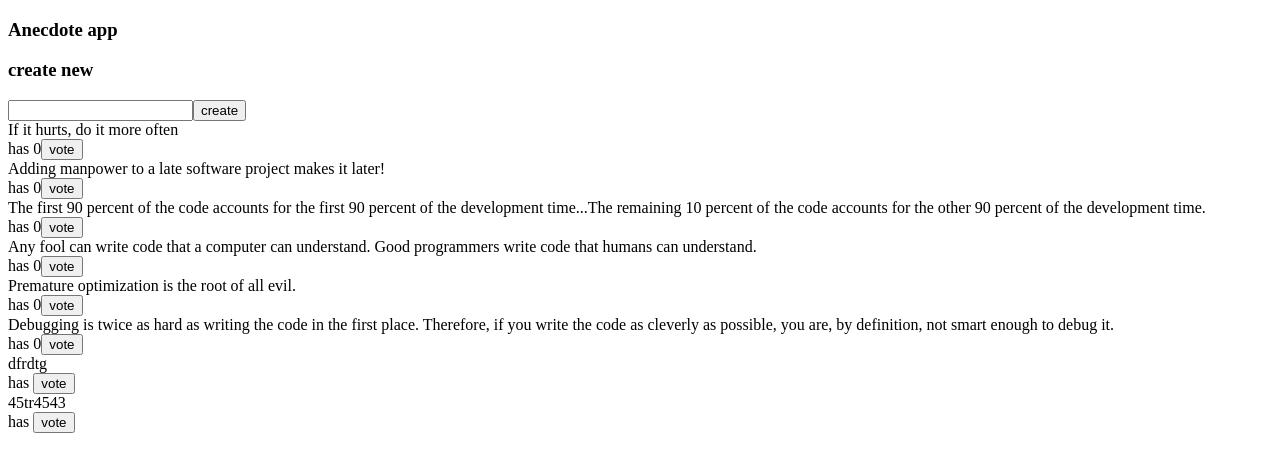
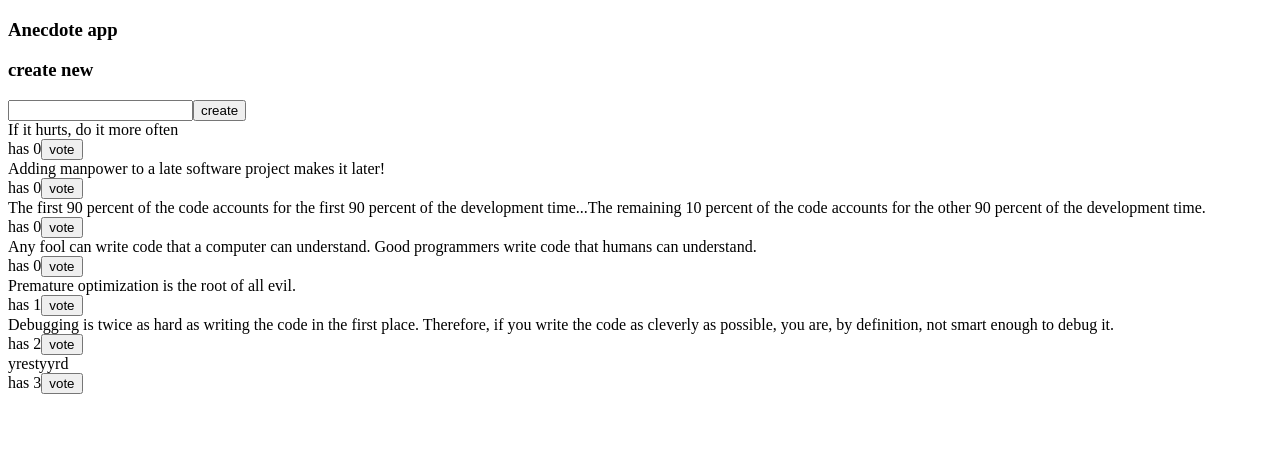
Before and after one commit to PetteriV99/full-stack-open, a React (Vite) app in the folder osa6/query-anecdotes/: page / in a window 1280 px wide. Shown: the top 472 px of the page. Built offline with nearby package versions, Linux system fonts and the light colour scheme; data requests are answered from the project's data file.

Commit message:
Complete task 6.22

```diff
--- a/osa6/query-anecdotes/db.json
+++ b/osa6/query-anecdotes/db.json
@@ -23,20 +23,17 @@
     {
       "content": "Premature optimization is the root of all evil.",
       "id": "25170",
-      "votes": 0
+      "votes": 1
     },
     {
       "content": "Debugging is twice as hard as writing the code in the first place. Therefore, if you write the code as cleverly as possible, you are, by definition, not smart enough to debug it.",
       "id": "98312",
-      "votes": 0
+      "votes": 2
     },
     {
-      "content": "dfrdtg",
-      "id": "UEbBm5-"
-    },
-    {
-      "content": "45tr4543",
-      "id": "oIW7sdA"
+      "content": "yrestyyrd",
+      "votes": 3,
+      "id": "rIqmSHa"
     }
   ]
 }
--- a/osa6/query-anecdotes/src/App.jsx
+++ b/osa6/query-anecdotes/src/App.jsx
@@ -1,25 +1,32 @@
 import AnecdoteForm from './components/AnecdoteForm'
 import Notification from './components/Notification'
-import { useQuery } from '@tanstack/react-query'
-import { getAnecdotes } from './requests'
+import { useQuery, useMutation, useQueryClient } from '@tanstack/react-query'
+import { getAnecdotes, updateAnecdote } from './requests'
 
 const App = () => {
+
+  const queryClient = useQueryClient()
+
+  const updateAnecdoteMutation = useMutation(updateAnecdote, {
+    onSuccess: () => {
+      queryClient.invalidateQueries({ queryKey: ['anecdotes'] })
+    },
+  })
+
+  const handleVote = (anecdote) => {
+    updateAnecdoteMutation.mutate({...anecdote, votes: anecdote.votes + 1})
+  }
 
   const result = useQuery({
     queryKey: ['anecdotes'],
     queryFn: getAnecdotes,
     retry: 1
-    })
-    console.log(JSON.parse(JSON.stringify(result)))
+  })
 
   if ( result.isLoading ) { return <div>loading data...</div> }
 
   if ( result.isError ) {
     return <div>anecdote service is not available</div>
-  }
-
-  const handleVote = (anecdote) => {
-    console.log('vote')
   }
 
   const anecdotes = result.data
@@ -29,7 +36,7 @@ const App = () => {
       <h3>Anecdote app</h3>
 
       <Notification />
-      <AnecdoteForm />
+      <AnecdoteForm client={queryClient} />
 
       {anecdotes.map(anecdote =>
         <div key={anecdote.id}>
--- a/osa6/query-anecdotes/src/components/AnecdoteForm.jsx
+++ b/osa6/query-anecdotes/src/components/AnecdoteForm.jsx
@@ -1,19 +1,18 @@
-import { useMutation, useQueryClient } from '@tanstack/react-query'
+import { useMutation } from '@tanstack/react-query'
 import { createAnecdote } from '../requests'
 
-const AnecdoteForm = () => {
+const AnecdoteForm = ({client}) => {
 
-  const queryClient = useQueryClient()
   const newAnecdoteMutation = useMutation(createAnecdote, {
     onSuccess: () => {
-      queryClient.invalidateQueries({ queryKey: ['anecdotes'] })
+      client.invalidateQueries({ queryKey: ['anecdotes'] })
     }
   })
 
   const onCreate = (event) => {
     event.preventDefault()
     const content = event.target.anecdote.value
-    newAnecdoteMutation.mutate({ content })
+    newAnecdoteMutation.mutate({ content, votes: 0 })
     event.target.anecdote.value = ''
     console.log('new anecdote')
   }
```
